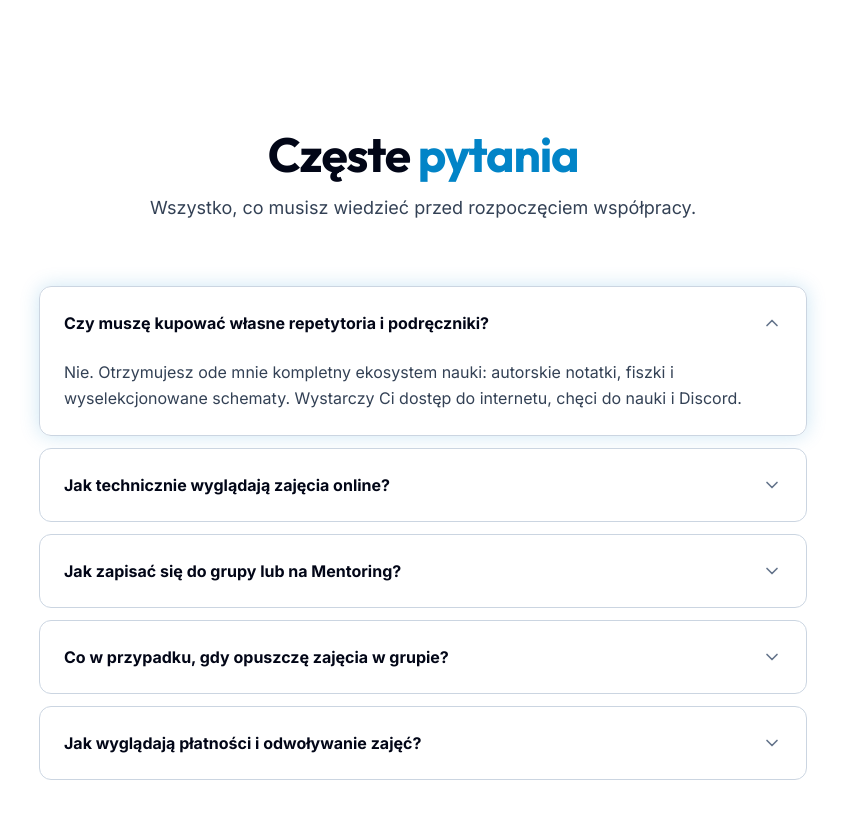
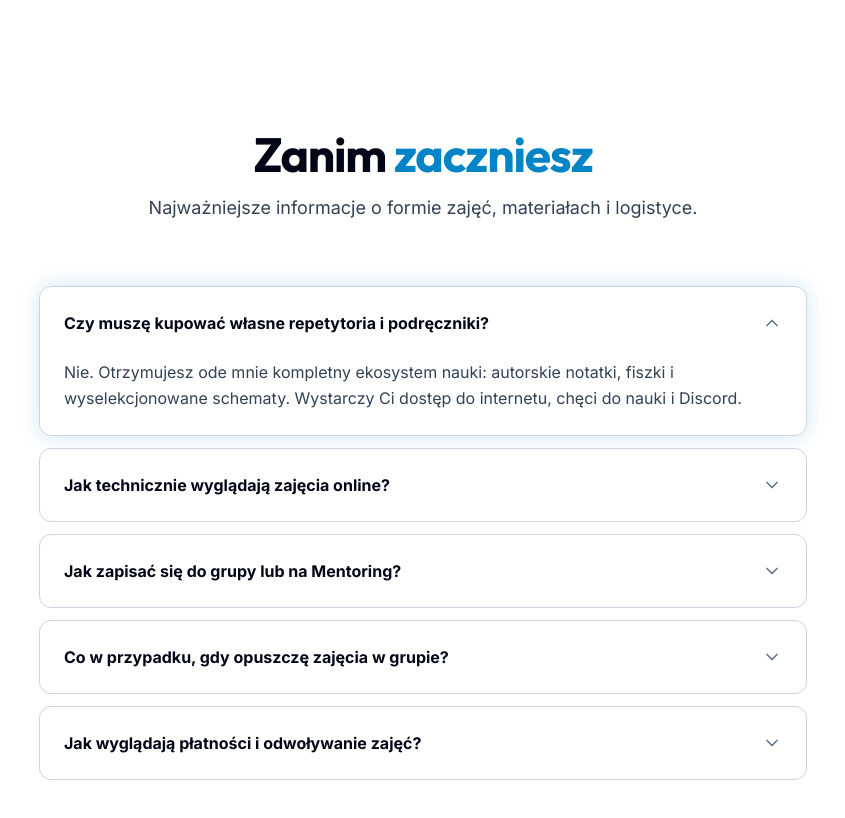
Before and after one commit to taachii/biolearn-landing, a Next.js app: page / in a window 1280 px wide. Shown: the part 5720-6538 px from the top of the page, without its empty margins (217-1062 px from the left). Built offline with nearby package versions, Linux system fonts and the light colour scheme.

Commit message:
copy: change FAQ header from 'Częste pytania' to 'Zanim zaczniesz' for authenticity

```diff
--- a/components/sections/FaqSection.tsx
+++ b/components/sections/FaqSection.tsx
@@ -44,10 +44,10 @@ export function FaqSection({ id }: FaqSectionProps) {
       <div className="relative max-w-3xl mx-auto">
         <AnimateIn animation="fade-up" className="text-center mb-16">
           <h2 className="font-display text-4xl sm:text-5xl font-bold tracking-tight mb-4">
-            Częste <span className="text-neon-cyan">pytania</span>
+            Zanim <span className="text-neon-cyan">zaczniesz</span>
           </h2>
           <p className="text-lg text-[var(--color-text-secondary)]">
-            Wszystko, co musisz wiedzieć przed rozpoczęciem współpracy.
+            Najważniejsze informacje o formie zajęć, materiałach i logistyce.
           </p>
         </AnimateIn>
 
```
